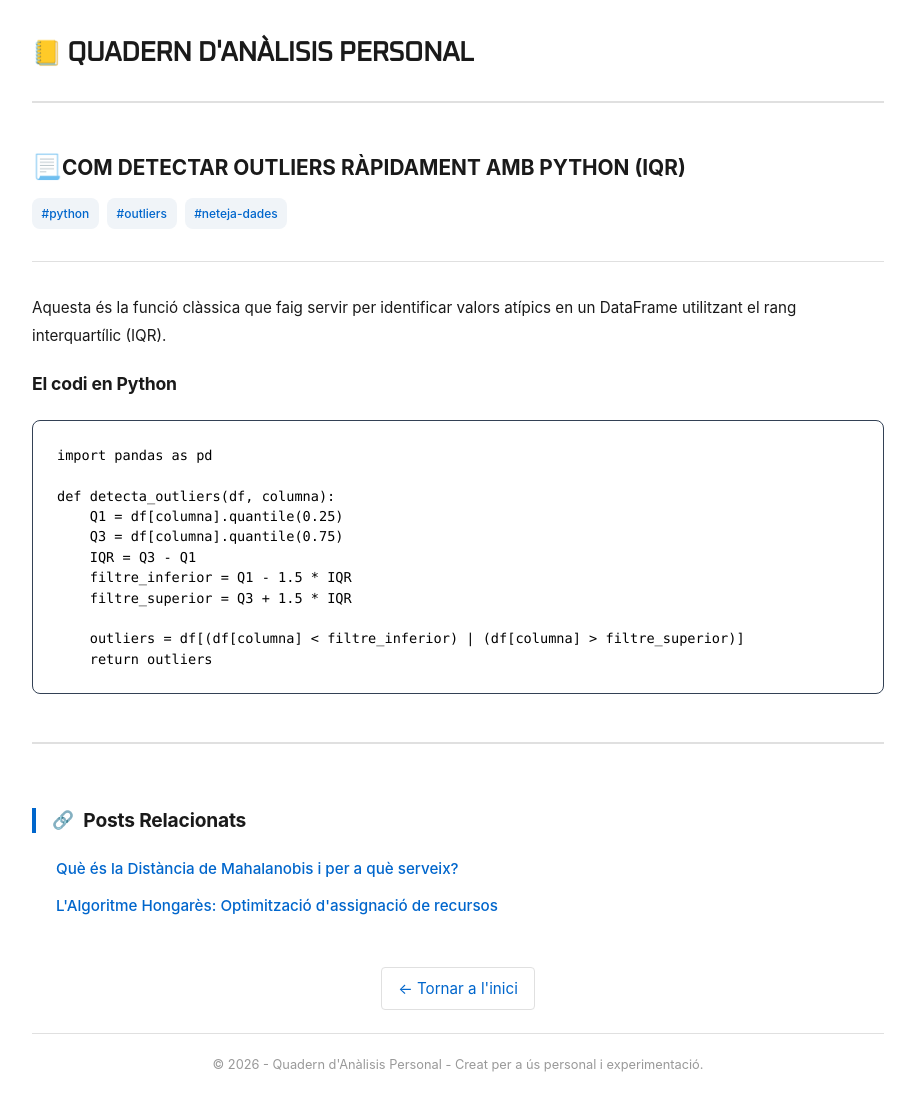
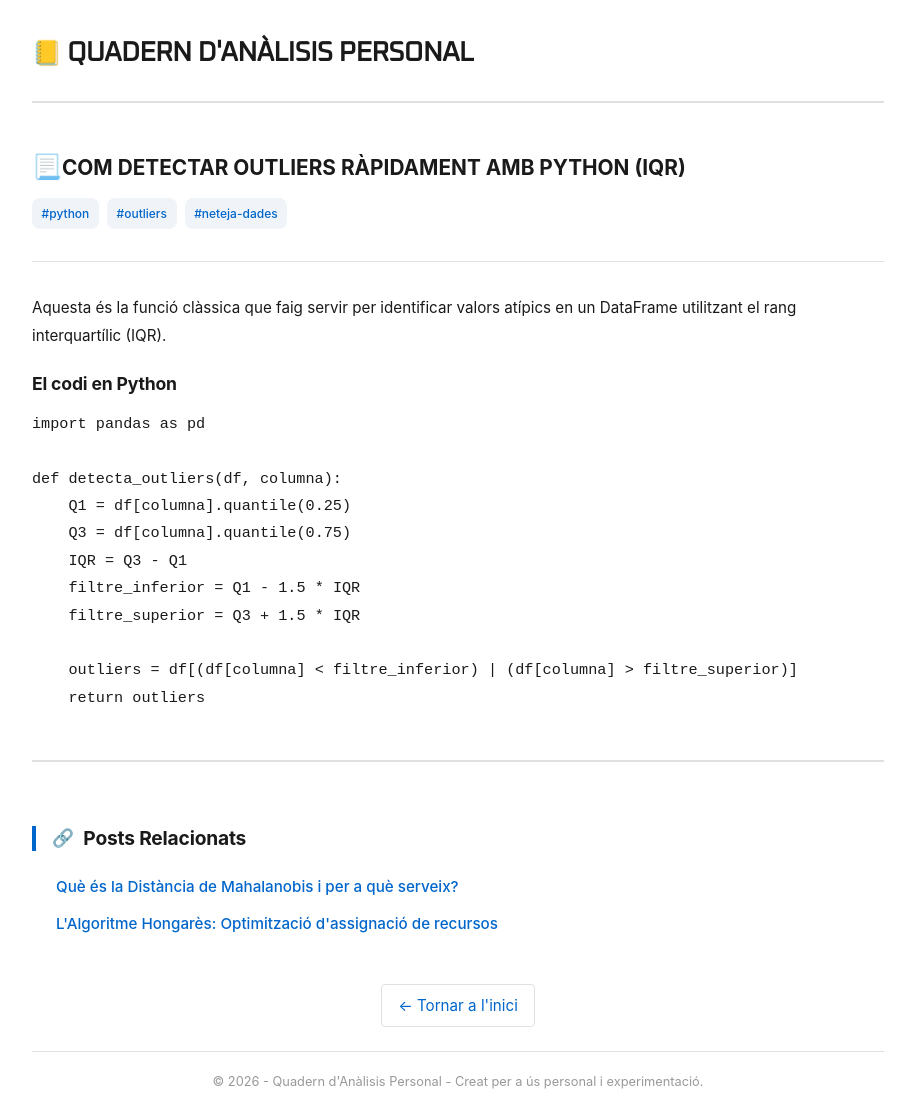
Before and after one commit to alberthr/alberthr.github.io, a Jekyll site: the page built from _posts/2005-06-09-outliers-iqr.md, in a window 1280 px wide. Shown: the whole page, without its empty margins (182-1097 px from the left). Built offline with Jekyll 4.4.1, drawn with Linux system fonts in a browser that asks for light colours; comment, search, counter and statistics services are not loaded.

Commit message:
Revert "canvis format caixes codi"
This reverts commit a9b8b9e6ee8bcd5a0e7de4f0c370f2a805d2560f.

```diff
--- a/assets/css/style.css
+++ b/assets/css/style.css
@@ -385,8 +385,8 @@ ul {
 
 
 /* ===== BLOCS DE CODI ===== */
-pre {
-  /*background-color: var(--code-bg);*/
+/*pre {
+  background-color: var(--code-bg);
   color: var(--code-text);
   padding: 1.5rem;
   overflow-x: auto;
@@ -411,13 +411,13 @@ pre code {
   background-color: transparent;
   color: inherit;
   padding: 0;
-}
+}*/
 
 /* Ressaltat de sintaxi (Rouge) */
-pre.highlight, .highlight pre {
+/*pre.highlight, .highlight pre {
   background-color: #ffffff;
   color: #000000;
-}
+}*/
 
 
 /* ===== FOOTER ===== */
```
